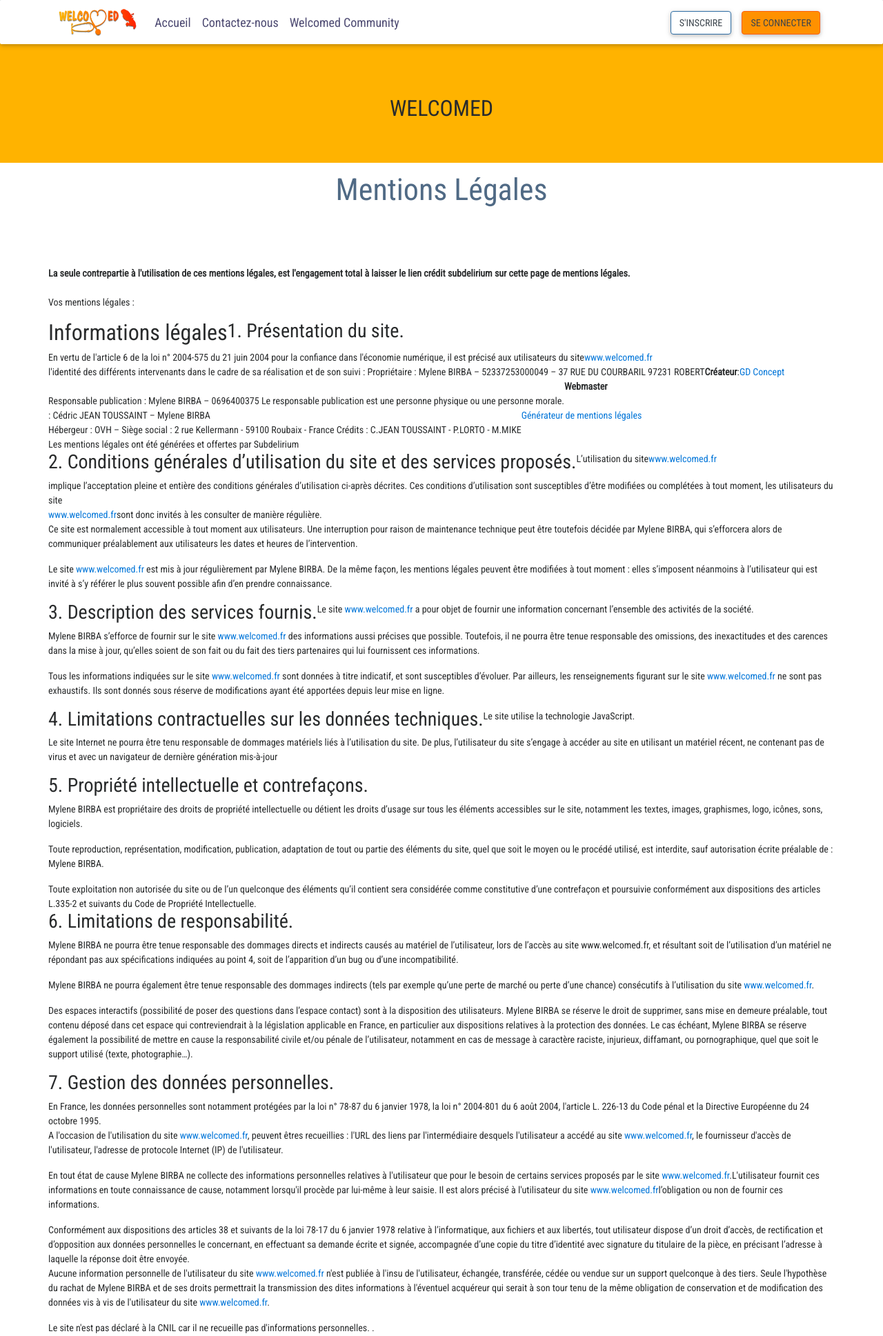
After one commit to s5max/ProjetWelcomed, a PHP site: page /legal.php in a window 1280 px wide. The commit adds this page. Shown: the top 1937 px of the page at 69% size. Run offline with PHP 8.4, Linux system fonts and the light colour scheme; some libraries are stand-ins or nearby versions.

Commit message:
mentions legales et contact

```diff
--- a/css/style.css
+++ b/css/style.css
@@ -67,6 +67,12 @@ select {
   text-align: left !important;}
 .whitetable {
   color: #fff;
+}
+.normalform {
+  padding-bottom: 20px;
+}
+.normalpara {
+  width: 100% !important;
 }
 /*----------------------------------
     FORMS BOOTSTRAP 3.3.7
--- /dev/null
+++ b/legal.php
@@ -0,0 +1,201 @@
+<?php
+
+    require('include/connect.php');
+    require('include/xheader.php');
+
+?>
+
+
+
+
+        <!--Main content-->
+        <main class=" normalsection">
+                <!--First container-->
+                <div class="container normalsection">
+                    <div class="row">
+
+                        <!--Section: Features v.4-->
+                        <section class="section mt-4 feature-box col-xs-12 normalsection" id="features">
+
+                            <!--Secion heading-->
+                            <h2 class="text-center font-up font-bold mt-1 wow fadeIn" data-wow-delay="0.2s">WELCOMED</h2><br>
+
+                            <!-- Recherche -->
+
+                        </section>
+                        <!--/Section: Features v.4-->
+
+                        <hr class="between-sections wow fadeIn" data-wow-delay="0.4s">
+
+                        <!--Section: Products-->
+                    </div>
+                </div>
+                <!--/First container-->
+            <!--Second container-->
+            <div class="container-full whitesection" style="overflow: hidden;">
+                <div class="container">
+
+                    <!--Section: About-->
+                    <section class="section about mb-4" id="about">
+
+                        <div class="row">
+
+                            <h1 class="title normaltitle">Mentions Légales</h1>
+
+                            <div class="col-xs-12">
+
+                            <div class="row wow fadeIn" data-wow-delay="0.4s">
+
+                            <p class="normalpara">
+                            <strong>La seule contrepartie à l'utilisation de ces mentions légales, est l'engagement total à laisser le lien crédit subdelirium sur cette page de mentions légales.</strong>
+                            <br>
+                            <br>
+                            Vos mentions légales :
+                            <h2>Informations légales</h2>
+
+                            <h3>1. Présentation du site.</h3>
+
+                            En vertu de l'article 6 de la loi n° 2004-575 du 21 juin 2004 pour la confiance dans l'économie numérique, il est précisé aux utilisateurs du site <a href="http://www.welcomed.fr/">www.welcomed.fr</a> l'identité des différents intervenants dans le cadre de sa réalisation et de son suivi :
+
+                            Propriétaire : Mylene BIRBA – 52337253000049 – 37 RUE DU COURBARIL 97231 ROBERT<br>
+
+                            <strong>Créateur</strong> : <a href="www.gdconcept.net">GD Concept</a><br>
+                            Responsable publication : Mylene BIRBA – 0696400375
+
+                            Le responsable publication est une personne physique ou une personne morale.<br />
+                            <strong>Webmaster</strong> : Cédric JEAN TOUSSAINT – Mylene BIRBA<br />
+                            Hébergeur : OVH – Siège social : 2 rue Kellermann - 59100 Roubaix - France
+
+                            Crédits : C.JEAN TOUSSAINT - P.LORTO - M.MIKE<br />
+                            Les mentions légales ont été générées et offertes par Subdelirium <a target="_blank" href="http://www.subdelirium.com/generateur-de-mentions-legales/" alt="rédaction des mentions légales">Générateur de mentions légales</a>
+
+                            <h3>2. Conditions générales d’utilisation du site et des services proposés.</h3>
+
+                            L’utilisation du site <a href="http://www.welcomed.fr/">www.welcomed.fr</a> implique l’acceptation pleine et entière des conditions générales d’utilisation ci-après décrites. Ces conditions d’utilisation sont susceptibles d’être modifiées ou complétées à tout moment, les utilisateurs du site <a href="http://www.welcomed.fr/">www.welcomed.fr</a> sont donc invités à les consulter de manière régulière.
+
+                            <p>Ce site est normalement accessible à tout moment aux utilisateurs. Une interruption pour raison de maintenance technique peut être toutefois décidée par Mylene BIRBA, qui s’efforcera alors de communiquer préalablement aux utilisateurs les dates et heures de l’intervention.</p>
+                            <p>Le site <a href="http://www.welcomed.fr/">www.welcomed.fr</a> est mis à jour régulièrement par Mylene BIRBA. De la même façon, les mentions légales peuvent être modifiées à tout moment : elles s’imposent néanmoins à l’utilisateur qui est invité à s’y référer le plus souvent possible afin d’en prendre connaissance.</p>
+                            <h3>3. Description des services fournis.</h3>
+                            <p>Le site <a href="http://www.welcomed.fr/">www.welcomed.fr</a> a pour objet de fournir une information concernant l’ensemble des activités de la société.</p>
+                            <p>Mylene BIRBA s’efforce de fournir sur le site <a href="http://www.welcomed.fr/">www.welcomed.fr</a> des informations aussi précises que possible. Toutefois, il ne pourra être tenue responsable des omissions, des inexactitudes et des carences dans la mise à jour, qu’elles soient de son fait ou du fait des tiers partenaires qui lui fournissent ces informations.</p>
+                            <p>Tous les informations indiquées sur le site <a href="http://www.welcomed.fr/">www.welcomed.fr</a> sont données à titre indicatif, et sont susceptibles d’évoluer. Par ailleurs, les renseignements figurant sur le site <a href="http://www.welcomed.fr/">www.welcomed.fr</a> ne sont pas exhaustifs. Ils sont donnés sous réserve de modifications ayant été apportées depuis leur mise en ligne.</p>
+                            <h3>4. Limitations contractuelles sur les données techniques.</h3>
+                            <p>Le site utilise la technologie JavaScript.</p>
+                            <p>Le site Internet ne pourra être tenu responsable de dommages matériels liés à l’utilisation du site. De plus, l’utilisateur du site s’engage à accéder au site en utilisant un matériel récent, ne contenant pas de virus et avec un navigateur de dernière génération mis-à-jour</p>
+                            <h3>5. Propriété intellectuelle et contrefaçons.</h3>
+                            <p>Mylene BIRBA est propriétaire des droits de propriété intellectuelle ou détient les droits d’usage sur tous les éléments accessibles sur le site, notamment les textes, images, graphismes, logo, icônes, sons, logiciels.</p>
+                            <p>Toute reproduction, représentation, modification, publication, adaptation de tout ou partie des éléments du site, quel que soit le moyen ou le procédé utilisé, est interdite, sauf autorisation écrite préalable de : Mylene BIRBA.</p>
+
+                            Toute exploitation non autorisée du site ou de l’un quelconque des éléments qu’il contient sera considérée comme constitutive d’une contrefaçon et poursuivie conformément aux dispositions des articles L.335-2 et suivants du Code de Propriété Intellectuelle.
+
+
+                            <h3>6. Limitations de responsabilité.</h3>
+                            <p>Mylene BIRBA ne pourra être tenue responsable des dommages directs et indirects causés au matériel de l’utilisateur, lors de l’accès au site www.welcomed.fr, et résultant soit de l’utilisation d’un matériel ne répondant pas aux spécifications indiquées au point 4, soit de l’apparition d’un bug ou d’une incompatibilité.</p>
+                            <p>Mylene BIRBA ne pourra également être tenue responsable des dommages indirects (tels par exemple qu’une perte de marché ou perte d’une chance) consécutifs à l’utilisation du site <a href="http://www.welcomed.fr/">www.welcomed.fr</a>.</p>
+                            <p>Des espaces interactifs (possibilité de poser des questions dans l’espace contact) sont à la disposition des utilisateurs. Mylene BIRBA se réserve le droit de supprimer, sans mise en demeure préalable, tout contenu déposé dans cet espace qui contreviendrait à la législation applicable en France, en particulier aux dispositions relatives à la protection des données. Le cas échéant, Mylene BIRBA se réserve également la possibilité de mettre en cause la responsabilité civile et/ou pénale de l’utilisateur, notamment en cas de message à caractère raciste, injurieux, diffamant, ou pornographique, quel que soit le support utilisé (texte, photographie…).</p>
+                            <h3>7. Gestion des données personnelles.</h3>
+
+                            En France, les données personnelles sont notamment protégées par la loi n° 78-87 du 6 janvier 1978, la loi n° 2004-801 du 6 août 2004, l'article L. 226-13 du Code pénal et la Directive Européenne du 24 octobre 1995.
+
+
+                            <p>A l'occasion de l'utilisation du site <a href="http://www.welcomed.fr/">www.welcomed.fr</a>, peuvent êtres recueillies : l'URL des liens par l'intermédiaire desquels l'utilisateur a accédé au site <a href="http://www.welcomed.fr/">www.welcomed.fr</a>, le fournisseur d'accès de l'utilisateur, l'adresse de protocole Internet (IP) de l'utilisateur.</p>
+                            <p> En tout état de cause Mylene BIRBA ne collecte des informations personnelles relatives à l'utilisateur que pour le besoin de certains services proposés par le site <a href="http://www.welcomed.fr/">www.welcomed.fr</a>.L'utilisateur fournit ces informations en toute connaissance de cause, notamment lorsqu'il procède par lui-même à leur saisie. Il est alors précisé à l'utilisateur du site <a href="http://www.welcomed.fr/">www.welcomed.fr</a>l’obligation ou non de fournir ces informations.</p>
+
+                            Conformément aux dispositions des articles 38 et suivants de la loi 78-17 du 6 janvier 1978 relative à l’informatique, aux fichiers et aux libertés, tout utilisateur dispose d’un droit d’accès, de rectification et d’opposition aux données personnelles le concernant, en effectuant sa demande écrite et signée, accompagnée d’une copie du titre d’identité avec signature du titulaire de la pièce, en précisant l’adresse à laquelle la réponse doit être envoyée.
+
+
+                            <p>Aucune information personnelle de l'utilisateur du site <a href="http://www.welcomed.fr/">www.welcomed.fr</a> n'est publiée à l'insu de l'utilisateur, échangée, transférée, cédée ou vendue sur un support quelconque à des tiers. Seule l'hypothèse du rachat de Mylene BIRBA et de ses droits permettrait la transmission des dites informations à l'éventuel acquéreur qui serait à son tour tenu de la même obligation de conservation et de modification des données vis à vis de l'utilisateur du site <a href="http://www.welcomed.fr/">www.welcomed.fr</a>.</p>
+                            <p>Le site n'est pas déclaré à la CNIL car il ne recueille pas d'informations personnelles. .</p>
+
+                            Les bases de données sont protégées par les dispositions de la loi du 1er juillet 1998 transposant la directive 96/9 du 11 mars 1996 relative à la protection juridique des bases de données.
+
+
+                            <h3>8. Liens hypertextes et cookies.</h3>
+                            <p>Le site <a href="http://www.welcomed.fr/">www.welcomed.fr</a> contient un certain nombre de liens hypertextes vers d’autres sites, mis en place avec l’autorisation de Mylene BIRBA. Cependant, Mylene BIRBA n’a pas la possibilité de vérifier le contenu des sites ainsi visités, et n’assumera en conséquence aucune responsabilité de ce fait.</p>
+                            <p>La navigation sur le site <a href="http://www.welcomed.fr/">www.welcomed.fr</a> est susceptible de provoquer l’installation de cookie(s) sur l’ordinateur de l’utilisateur. Un cookie est un fichier de petite taille, qui ne permet pas l’identification de l’utilisateur, mais qui enregistre des informations relatives à la navigation d’un ordinateur sur un site. Les données ainsi obtenues visent à faciliter la navigation ultérieure sur le site, et ont également vocation à permettre diverses mesures de fréquentation.</p>
+                            <p>Le refus d’installation d’un cookie peut entraîner l’impossibilité d’accéder à certains services. L’utilisateur peut toutefois configurer son ordinateur de la manière suivante, pour refuser l’installation des cookies :</p>
+                            <p>Sous Internet Explorer : onglet outil (pictogramme en forme de rouage en haut a droite) / options internet. Cliquez sur Confidentialité et choisissez Bloquer tous les cookies. Validez sur Ok.</p>
+                            <p>Sous Firefox : en haut de la fenêtre du navigateur, cliquez sur le bouton Firefox, puis aller dans l'onglet Options. Cliquer sur l'onglet Vie privée.
+                            Paramétrez les Règles de conservation sur : utiliser les paramètres personnalisés pour l'historique. Enfin décochez-la pour désactiver les cookies.</p>
+                            <p>Sous Safari : Cliquez en haut à droite du navigateur sur le pictogramme de menu (symbolisé par un rouage). Sélectionnez Paramètres. Cliquez sur Afficher les paramètres avancés. Dans la section "Confidentialité", cliquez sur Paramètres de contenu. Dans la section "Cookies", vous pouvez bloquer les cookies.</p>
+                            <p>Sous Chrome : Cliquez en haut à droite du navigateur sur le pictogramme de menu (symbolisé par trois lignes horizontales). Sélectionnez Paramètres. Cliquez sur Afficher les paramètres avancés. Dans la section "Confidentialité", cliquez sur préférences. Dans l'onglet "Confidentialité", vous pouvez bloquer les cookies.</p>
+
+                            <h3>9. Droit applicable et attribution de juridiction.</h3>
+                            <p>Tout litige en relation avec l’utilisation du site <a href="http://www.welcomed.fr/">www.welcomed.fr</a> est soumis au droit français. Il est fait attribution exclusive de juridiction aux tribunaux compétents de Paris.</p>
+                            <h3>10. Les principales lois concernées.</h3>
+
+                            Loi n° 78-17 du 6 janvier 1978, notamment modifiée par la loi n° 2004-801 du 6 août 2004 relative à l'informatique, aux fichiers et aux libertés.
+
+
+                            Loi n° 2004-575 du 21 juin 2004 pour la confiance dans l'économie numérique.
+
+
+                            <h3>11. Lexique.</h3>
+                            <p>Utilisateur : Internaute se connectant, utilisant le site susnommé.</p>
+
+                            <p>Informations personnelles : « les informations qui permettent, sous quelque forme que ce soit, directement ou non, l'identification des personnes physiques auxquelles elles s'appliquent » (article 4 de la loi n° 78-17 du 6 janvier 1978).
+                            </p>
+                            </p>
+                            </div>
+
+                            </div>
+                        </div>
+                    </section>
+                    <!--/Section: About-->
+
+                <hr class="between-sections wow fadeIn" data-wow-delay="0.4s">
+
+                <!--Section: Testimonials v.3-->
+
+            </div>
+            <!--/Second container-->
+
+        </main>
+        <!--/Main content-->
+
+        <?php include 'include/footer.php'; ?>
+
+        <script>
+
+            //Animation init
+            new WOW().init();
+
+            // Material Select Initialization
+            $(document).ready(function() {
+                $('.mdb-select').material_select();
+            });
+
+        </script>
+
+
+<script type="text/javascript">
+    $().ready(function(){
+        $('[rel="tooltip"]').tooltip();
+
+    });
+
+    function rotateCard(btn){
+        var $card = $(btn).closest('.card-container');
+        console.log($card);
+        if($card.hasClass('hover')){
+            $card.removeClass('hover');
+        } else {
+            $card.addClass('hover');
+        }
+    }
+</script>
+
+<script>
+  (function(i,s,o,g,r,a,m){i['GoogleAnalyticsObject']=r;i[r]=i[r]||function(){
+  (i[r].q=i[r].q||[]).push(arguments)},i[r].l=1*new Date();a=s.createElement(o),
+  m=s.getElementsByTagName(o)[0];a.async=1;a.src=g;m.parentNode.insertBefore(a,m)
+  })(window,document,'script','//www.google-analytics.com/analytics.js','ga');
+
+  ga('create', 'UA-46172202-4', 'auto');
+  ga('send', 'pageview');
+
+</script>
+
+    </body>
+
+</html>
```
Also changed, not shown: contact.php (+17 -13 lines).
